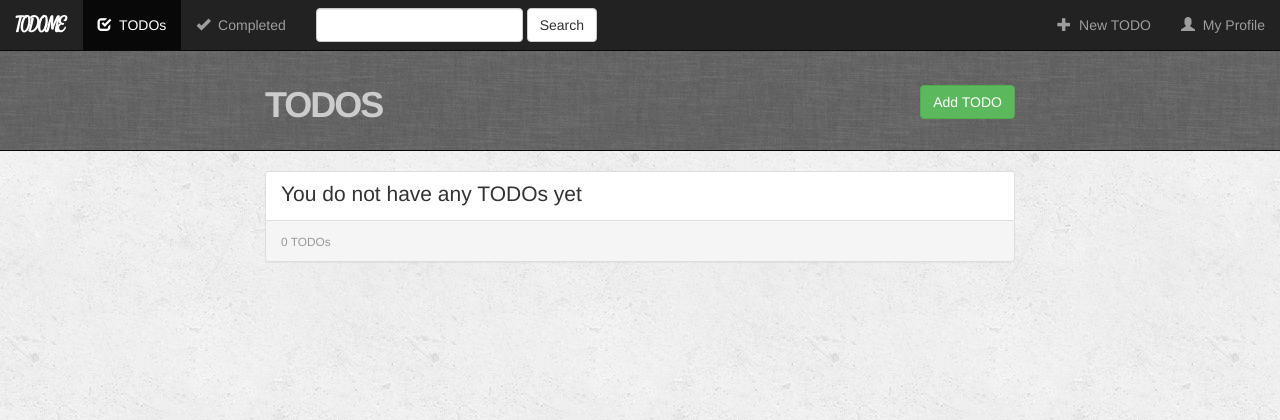
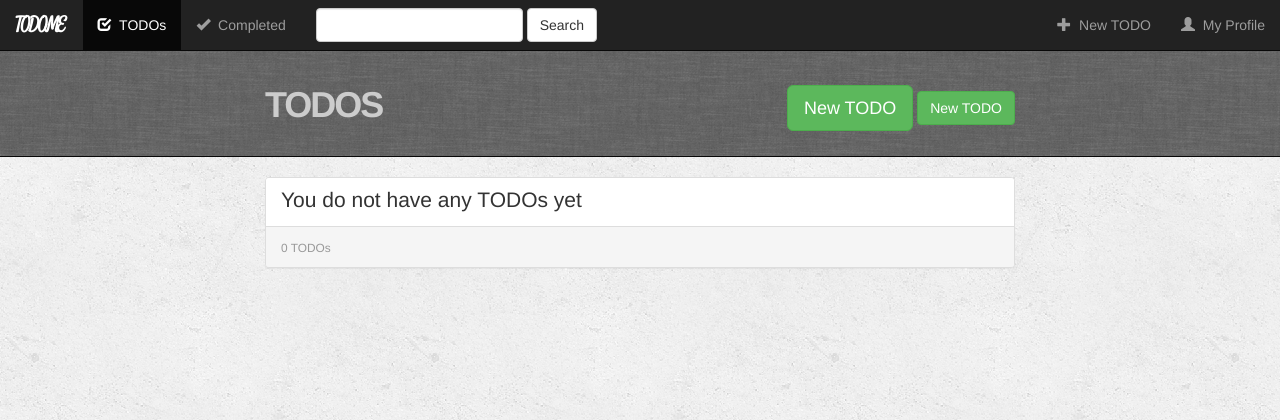
Before and after one commit to geromath/ToDoMe, a Django app: page /todo/ in a window 1280 px wide. Shown: the top 420 px of the page. Run offline with Django 3.2, Linux system fonts and the light colour scheme; the visitor is signed in with stand-in values (Sample User, id 1); data that the repository does not hold is empty; some libraries are stand-ins or nearby versions.

Commit message:
Småting css, og kommentarer

```diff
--- a/root/todolist/templates/todolist/base.html
+++ b/root/todolist/templates/todolist/base.html
@@ -6,12 +6,13 @@
 
     <!-- Loads the path to our static files -->
     {% load staticfiles %}
+    <script src="https://ajax.googleapis.com/ajax/libs/jquery/3.1.0/jquery.min.js"></script>
+    <link rel="stylesheet" type="text/css" href="http://code.jquery.com/ui/1.10.3/themes/smoothness/jquery-ui.css">
 
-    <link rel="stylesheet" href="https://maxcdn.bootstrapcdn.com/bootstrap/3.3.7/css/bootstrap.min.css" />
-    <link href="https://fonts.googleapis.com/css?family=Satisfy" rel="stylesheet" type="text/css" />
-    <link rel="stylesheet" type="text/css" href="{% static 'todolist/style.css' %}" />
-    <script src="https://ajax.googleapis.com/ajax/libs/jquery/3.1.0/jquery.min.js"></script>
-    <script src="https://maxcdn.bootstrapcdn.com/bootstrap/3.3.7/css/bootstrap.min.css"></script>
+    <script src="https://maxcdn.bootstrapcdn.com/bootstrap/3.3.7/js/bootstrap.min.js" integrity="sha384-Tc5IQib027qvyjSMfHjOMaLkfuWVxZxUPnCJA7l2mCWNIpG9mGCD8wGNIcPD7Txa" crossorigin="anonymous"></script>
+    <link rel="stylesheet" href="https://maxcdn.bootstrapcdn.com/bootstrap/3.3.7/css/bootstrap.min.css" >
+    <link href="https://fonts.googleapis.com/css?family=Satisfy" rel="stylesheet" type="text/css" >
+    <link rel="stylesheet" type="text/css" href="{% static 'todolist/style.css' %}" >
 
 </head>
 <body>
@@ -65,6 +66,7 @@
                 <!-- My Profile -->
                 <li class="">
                     <!-- TEMPORARILY REDIRECT MY PROFILE TO ADMIN PAGE-->
+                    <!-- Make it display Sign up/Log in if not signed in, and Log out if signed in -->
                     <a href="{% url 'todolist:register' %}">
                         <span class="glyphicon glyphicon-user" aria-hidden="true"></span>&nbsp; My Profile
                     </a>
--- a/root/todolist/templates/todolist/index.html
+++ b/root/todolist/templates/todolist/index.html
@@ -15,7 +15,11 @@
                         <h1 class="header-title">TODOs</h1>
                     </div>
                     <div class="pull-right">
-                        <a href="{% url 'todolist:make_task' %}" class="btn btn-success">Add TODO</a>
+                        <!-- Currently 2 buttons to add TODOs, use only the first one when todos can be added with
+                        modal forms-->
+                        <button type="button" class="btn btn-success btn-lg" data-toggle="modal"
+                                data-target="#newTodoModal">New TODO</button>
+                        <a href="{% url 'todolist:make_task' %}" class="btn btn-success">New TODO</a>
                     </div>
                 </div>
             </div>
@@ -26,6 +30,73 @@
 <!-- Main container -->
 
     <div class="container">
+
+                <!-- Modal Add New TODO-->
+        <div id="newTodoModal" class="modal fade" tabindex="-1" role="dialog">
+          <div class="modal-dialog">
+
+            <!-- Modal Content-->
+            <div class="modal-content">
+              <div class="modal-header">
+                <button type="button" class="close" data-dismiss="modal">&times;</button>
+                <h3 class="modal-title">Add new TODO</h3>
+              </div>
+              <div class="modal-body">
+
+                  <form role="form">
+                  <div class="form-group">
+                    <label for="inputTask">TODO</label>
+                      <input type="text" class="form-control"
+                      id="inputTask" placeholder="Task name"/>
+                  </div>
+                  <div class="form-group">
+                    <label for="inputDesc">Description</label>
+                      <textarea class="form-control" rows="5" id="inputDesc" placeholder="Task description"></textarea>
+                  </div>
+
+              </div>
+              <div class="modal-footer">
+                  <button type="button" class="btn btn-success">Add TODO</button>
+                <button type="button" class="btn btn-default" data-dismiss="modal">Close</button>
+              </div>
+            </div>
+
+          </div>
+        </div>
+
+                <!-- Modal Edit TODO -->
+        <div id="editTodoModal" class="modal fade" tabindex="-1" role="dialog">
+          <div class="modal-dialog">
+
+            <!-- Modal Content-->
+            <div class="modal-content">
+              <div class="modal-header">
+                <button type="button" class="close" data-dismiss="modal">&times;</button>
+                <h3 class="modal-title">Edit TODO</h3>
+              </div>
+              <div class="modal-body">
+
+                  <form role="form">
+                  <div class="form-group">
+                    <label for="inputEditTask">TODO</label>
+                      <input type="text" class="form-control" id="inputEditTask"
+                             value="{{ task_id }}">
+                  </div>
+                  <div class="form-group">
+                    <label for="inputEditDesc">Description</label>
+                      <textarea class="form-control" rows="4" id="inputEditDesc" value="{{ task_description }}"></textarea>
+                  </div>
+
+              </div>
+              <div class="modal-footer">
+                  <button type="button" class="btn btn-success">Add TODO</button>
+                <button type="button" class="btn btn-default" data-dismiss="modal">Close</button>
+              </div>
+            </div>
+
+          </div>
+        </div>
+
         <div class="row">
             <div class="col-md-8 col-md-offset-2">
                 <div class="panel panel-default">
@@ -50,13 +121,13 @@
                                             </form>
 
                                             <!-- Edit TODO, on click send to page where you can edit this TODO -->
-                                            <form action="{% url 'todolist:update_task' task.id %}" method="post" style="display: inline">
-                                                {% csrf_token %}
-                                                <input type="hidden" name="task_id" value="{{ task.id }}"/>
-                                                <button type="submit" class="btn btn-default btn-xs" title="Edit">
+                                            <!--<form method="post" style="display: inline">-->
+                                                <!--{% csrf_token %}-->
+                                                <!--<input type="hidden" name="task_id" value="{{ task.id }}"/>-->
+                                                <button type="button" class="btn btn-default btn-xs" title="Edit" data-toggle="modal" data-target="#editTodoModal">
                                                     <span class="glyphicon glyphicon-edit"></span>
                                                 </button>
-                                            </form>
+                                            <!--</form>-->
 
                                             <!-- Delete TODO, on click delete TODO -->
                                             <form action="{% url 'todolist:delete_task' task.id %}" method="post" style="display: inline">
@@ -91,9 +162,9 @@
                 </div>
             </div>
 
-
         </div>
     </div>
 
 <!-- End of body -->
+
 {% endblock %}
--- a/root/todolist/views.py
+++ b/root/todolist/views.py
@@ -16,9 +16,11 @@ def index(request):
 def todo(request):
     all_tasks = Task.objects.all()
     task_count = Task.objects.count()
+    # task_text = Task.objects.get(pk=task_id)
     context = {
         'all_tasks': all_tasks,
-        'task_count': task_count
+        'task_count': task_count,
+        # 'task_text': task_text
     }
     return render(request, 'todolist/index.html', context)
 
```
